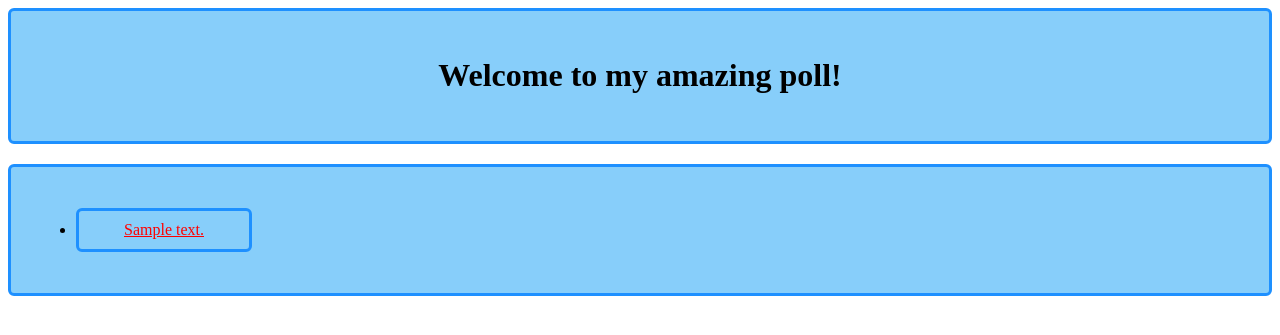
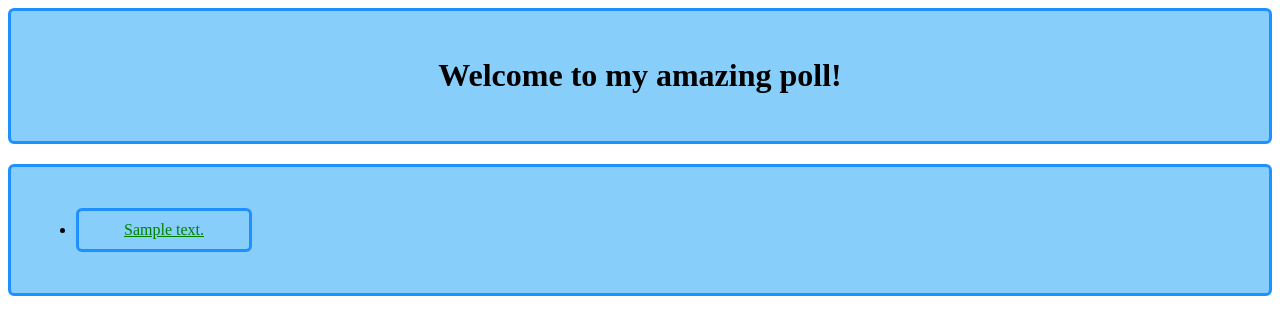
Before and after one commit to nanaasiedu/django-polls, a Django app: page /polls/ in a window 1280 px wide. Shown: the top 335 px of the page. Run offline with Django 3.2, Linux system fonts and the light colour scheme; tables that the repository leaves empty hold one stand-in row (values such as "Sample post").

Commit message:
Change text to green

```diff
--- a/polls/static/polls/style.css
+++ b/polls/static/polls/style.css
@@ -1,5 +1,5 @@
 li a {
-    color: red;
+    color: green;
 }
 
 .body {
```
